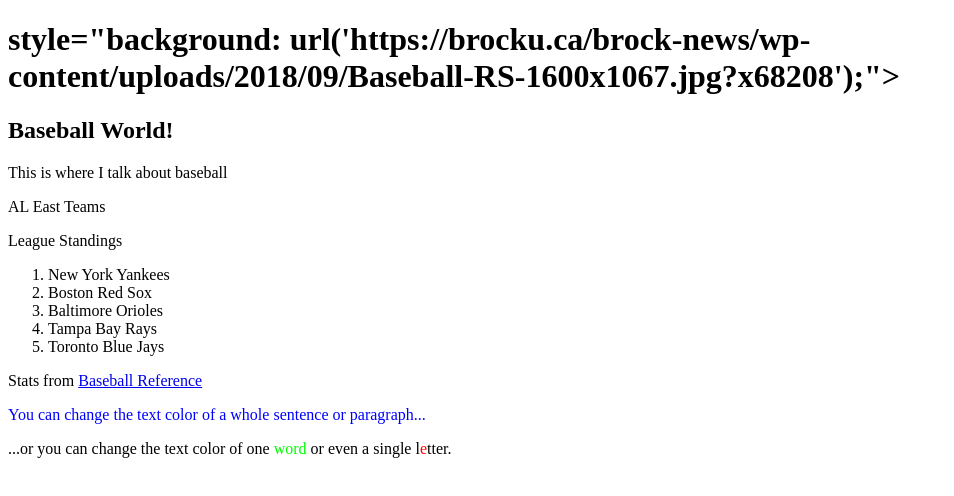
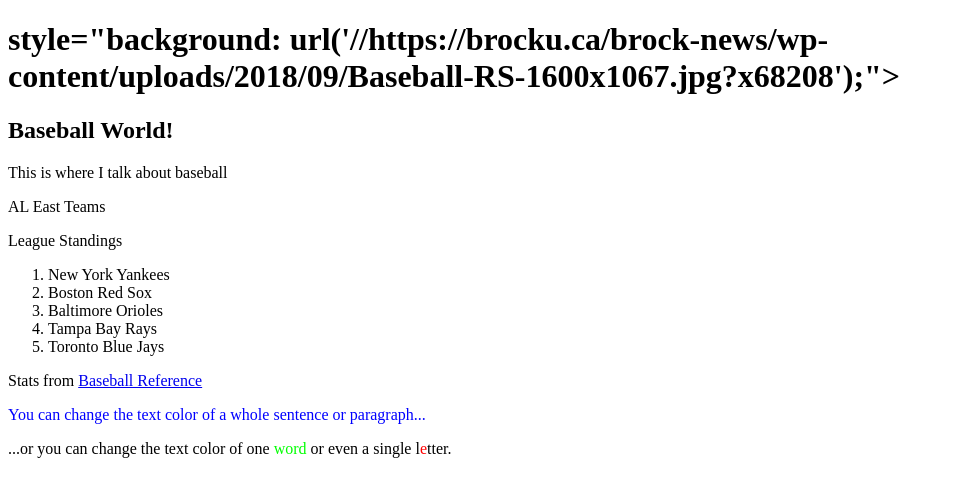
Before and after one commit to tmartineau27/tmartineau27.github.io, a plain HTML site: page hofstra/index.html in a window 1280 px wide. Shown: the whole page, without its empty margins (0-954 px from the left). Drawn offline with Linux system fonts and the light colour scheme.

Commit message:
Update index.html

```diff
--- a/hofstra/index.html
+++ b/hofstra/index.html
@@ -4,7 +4,7 @@
  <head>
      <title>Baseball</title>
  </head>
- <h1> style="background: url('https://brocku.ca/brock-news/wp-content/uploads/2018/09/Baseball-RS-1600x1067.jpg?x68208');">
+ <h1> style="background: url('//https://brocku.ca/brock-news/wp-content/uploads/2018/09/Baseball-RS-1600x1067.jpg?x68208');">
  <body>
    <h2>Baseball World!</h2>
   <p>This is where I talk about baseball</p>
```
